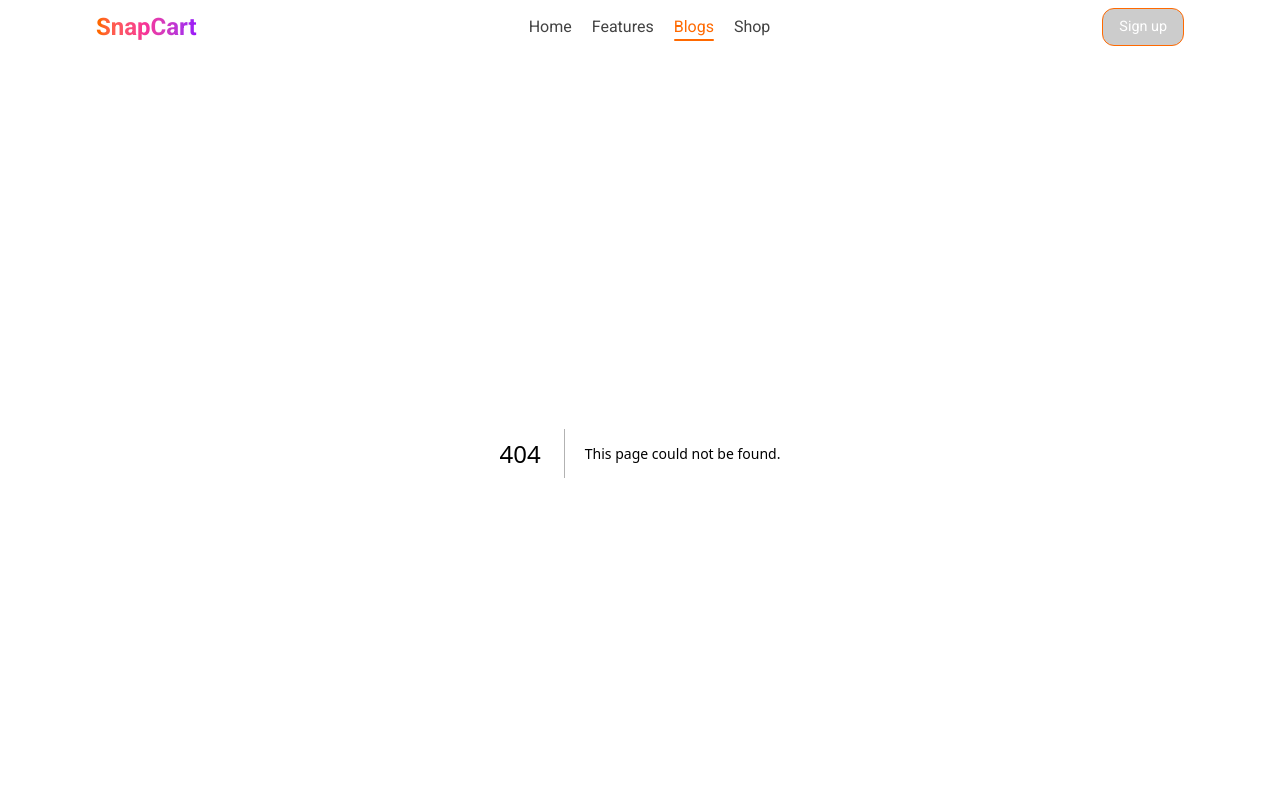
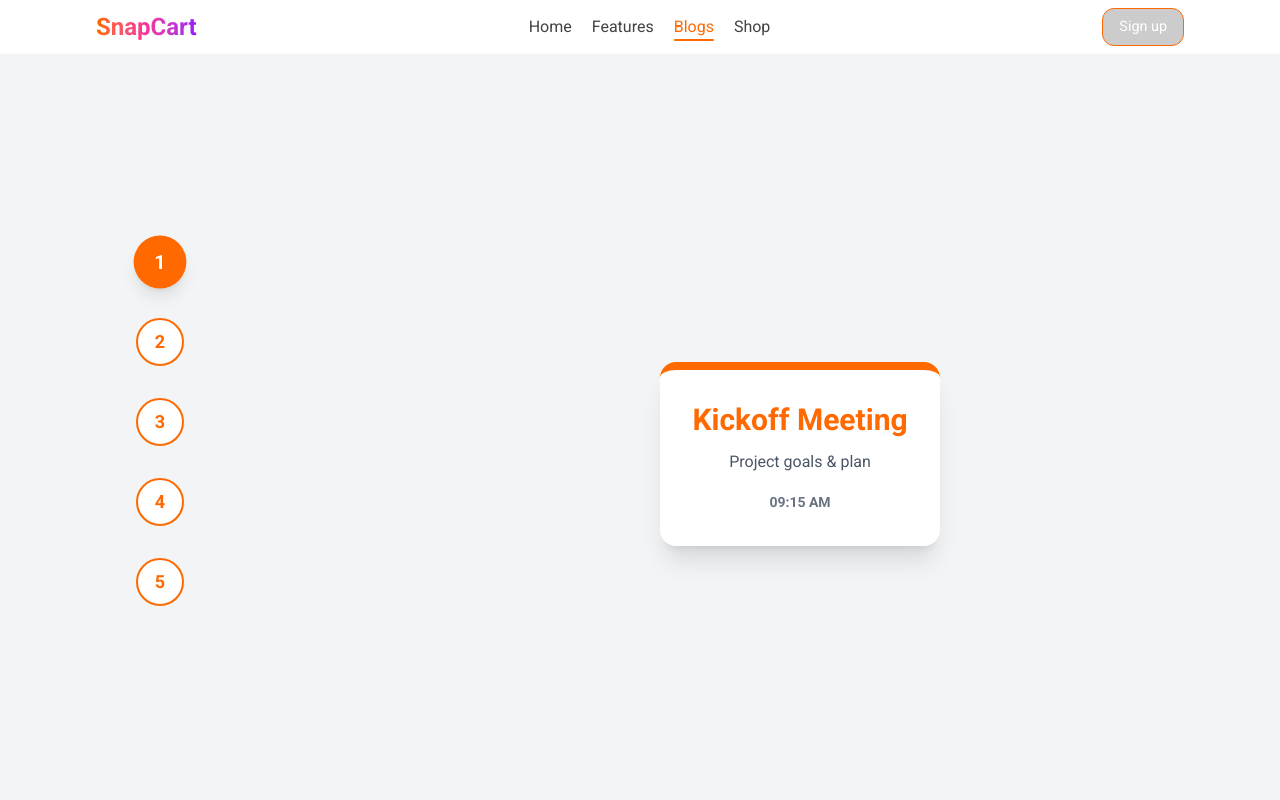
Before and after one commit to Muhammad-sefat/snapcart, a Next.js app: page /blogs in a window 1280 px wide. Before the commit this address had no page. Shown: the top 800 px of the page. Built offline with nearby package versions, Linux system fonts and the light colour scheme.

Commit message:
add time line section on blog section

```diff
--- /dev/null
+++ b/src/app/blogs/page.jsx
@@ -0,0 +1,147 @@
+"use client";
+import React, { useState, useRef } from "react";
+
+const Page = () => {
+  const data = [
+    {
+      number: 1,
+      title: "Kickoff Meeting",
+      subtitle: "Project goals & plan",
+      time: "09:15 AM",
+    },
+    {
+      number: 2,
+      title: "Design Phase",
+      subtitle: "Wireframes & mockups",
+      time: "11:00 AM",
+    },
+    {
+      number: 3,
+      title: "Development",
+      subtitle: "Building core features",
+      time: "02:00 PM",
+    },
+    {
+      number: 4,
+      title: "Testing",
+      subtitle: "QA & bug fixes",
+      time: "04:00 PM",
+    },
+    {
+      number: 5,
+      title: "Launch",
+      subtitle: "Deploy to production",
+      time: "06:00 PM",
+    },
+  ];
+
+  const [activeIndex, setActiveIndex] = useState(0);
+  const contentRef = useRef(null);
+  const numberRef = useRef(null);
+
+  const handleScroll = (e) => {
+    const scrollTop = e.target.scrollTop;
+    const height = e.target.clientHeight;
+    const index = Math.round(scrollTop / height);
+    setActiveIndex(index);
+
+    // Sync number column scroll - show only 2-3 numbers at a time
+    if (numberRef.current) {
+      numberRef.current.scrollTo({
+        top: index * 80, // 80px per item height
+        behavior: "smooth",
+      });
+    }
+  };
+
+  return (
+    <div
+      className="flex bg-gray-100"
+      style={{
+        height: "100vh",
+        maxHeight: "100vh",
+        overflow: "hidden",
+      }}
+    >
+      {/* Numbers Column */}
+      <div
+        ref={numberRef}
+        className="flex flex-col items-center py-10 relative"
+        style={{
+          width: "25%",
+          height: "100vh",
+          overflowY: "auto",
+          overflowX: "hidden",
+          scrollbarWidth: "none",
+          msOverflowStyle: "none",
+        }}
+      >
+        {/* Hide scrollbar for webkit browsers */}
+        <style>
+          {`
+            div::-webkit-scrollbar {
+              display: none;
+            }
+          `}
+        </style>
+
+        {/* Add some top padding to center the first item */}
+        <div style={{ height: "128px" }}></div>
+
+        <div className="flex flex-col items-center transition-all duration-300">
+          {data.map((item, index) => (
+            <div
+              key={index}
+              className={`w-12 h-12 my-4 flex items-center justify-center rounded-full font-bold text-lg transition-all duration-300 ${
+                activeIndex === index
+                  ? "bg-orange-500 text-white shadow-lg scale-110"
+                  : "bg-white text-orange-500 border-2 border-orange-500"
+              }`}
+            >
+              {item.number}
+            </div>
+          ))}
+        </div>
+
+        {/* Add some bottom padding */}
+        <div style={{ height: "128px" }}></div>
+      </div>
+
+      {/* Content Column */}
+      <div
+        ref={contentRef}
+        className="scroll-snap-y scroll-snap-mandatory"
+        style={{
+          width: "75%",
+          height: "100vh",
+          overflowY: "auto",
+          scrollSnapType: "y mandatory",
+        }}
+        onScroll={handleScroll}
+      >
+        {data.map((item, index) => (
+          <div
+            key={index}
+            className="flex flex-col justify-center items-center p-10"
+            style={{
+              height: "100vh",
+              scrollSnapAlign: "center",
+            }}
+          >
+            <div className="bg-white rounded-2xl shadow-xl p-8 max-w-md text-center border-t-8 border-orange-500">
+              <h2 className="text-3xl font-bold text-orange-500 mb-3">
+                {item.title}
+              </h2>
+              <p className="text-gray-600 mb-4">{item.subtitle}</p>
+              <span className="text-sm font-semibold text-gray-500">
+                {item.time}
+              </span>
+            </div>
+          </div>
+        ))}
+      </div>
+    </div>
+  );
+};
+
+export default Page;
```
